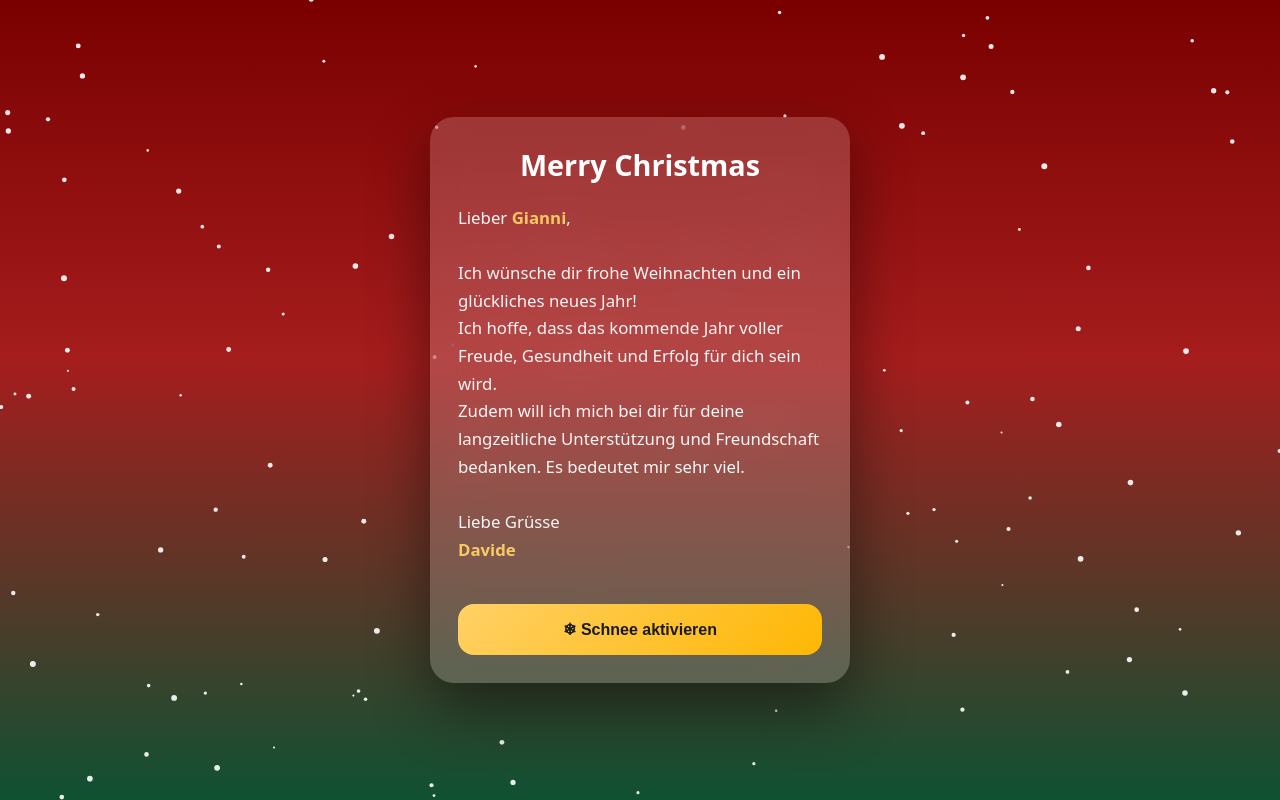
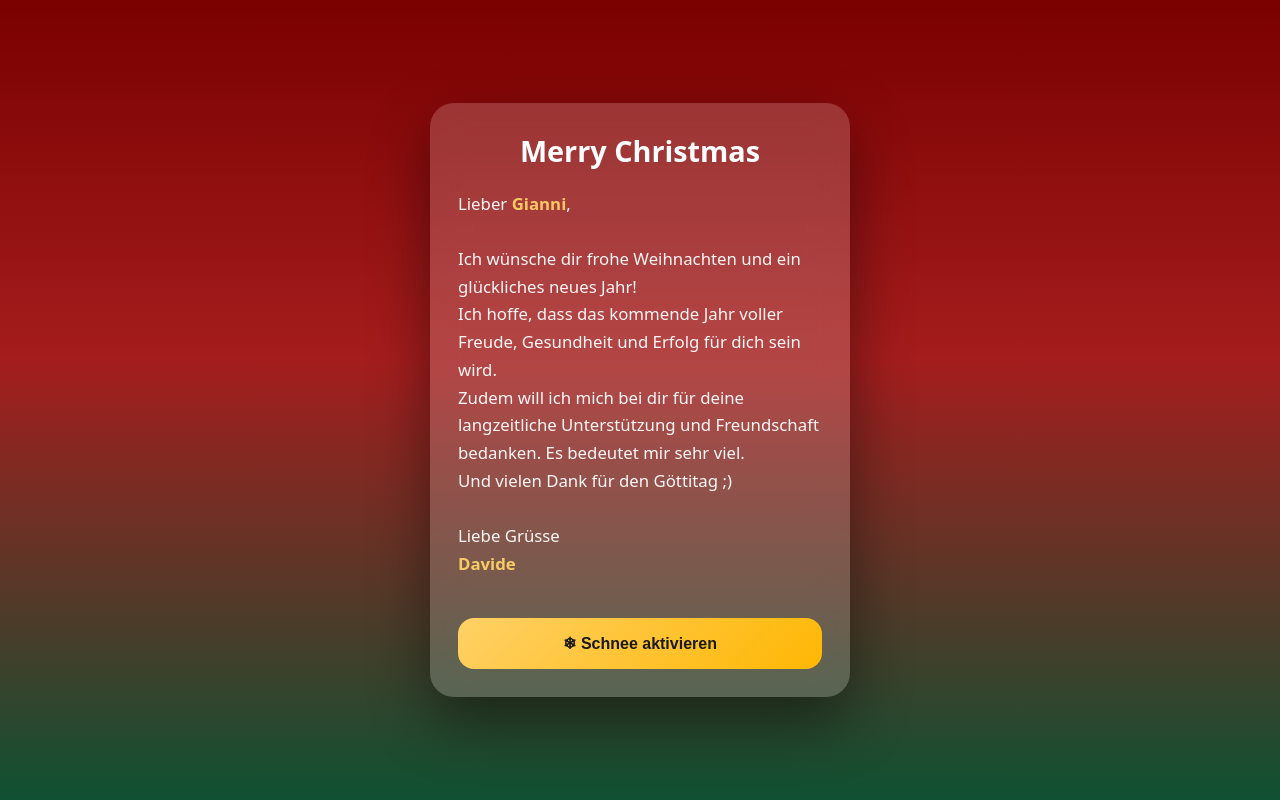
Before and after one commit to davide-muzzi/christmas-card-2025, a plain HTML site: page index.html in a window 1280 px wide. Drawn offline with Linux system fonts and the light colour scheme.

Commit message:
add one line of text, change snow to be off by default

```diff
--- a/index.html
+++ b/index.html
@@ -22,7 +22,8 @@
         Ich hoffe, dass das kommende Jahr voller Freude, Gesundheit und Erfolg
         für dich sein wird.<br />
         Zudem will ich mich bei dir für deine langzeitliche Unterstützung und
-        Freundschaft bedanken. Es bedeutet mir sehr viel.
+        Freundschaft bedanken. Es bedeutet mir sehr viel.<br />
+        Und vielen Dank für den Göttitag ;)
         <br /><br />
         Liebe Grüsse<br />
         <span class="highlight">Davide</span>
--- a/scripts.js
+++ b/scripts.js
@@ -1,7 +1,7 @@
 const canvas = document.getElementById("snow");
 const ctx = canvas.getContext("2d");
 
-let snowing = true;
+let snowing = false;
 let flakes = [];
 const DPR = window.devicePixelRatio || 1;
 
```
